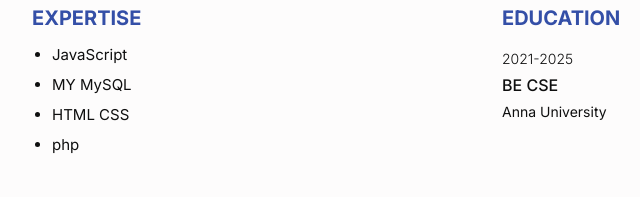
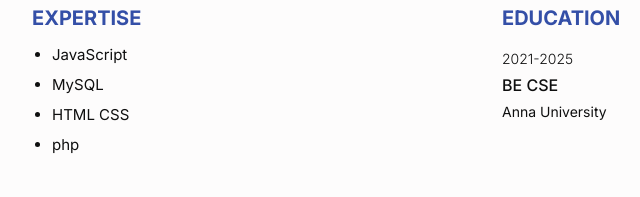
Before and after one commit to Akashanand36/CODSOFT, a plain HTML site: page TASK 1/akresume.html in a window 1280 px wide. Shown: the part 356-553 px from the top of the page, 158-798 px from the left. Drawn offline with nearby package versions, Linux system fonts and the light colour scheme.

Commit message:
Update akresume.html

```diff
--- a/TASK 1/akresume.html
+++ b/TASK 1/akresume.html
@@ -35,7 +35,7 @@
                 <h3 class="title">Expertise</h3>
                 <ul class="skills_list description">
                     <li>JavaScript</li>
-                    <li>MY MySQL</li>
+                    <li> MySQL</li>
                     <li>HTML CSS</li>
                     <li>php</li>
 
```
